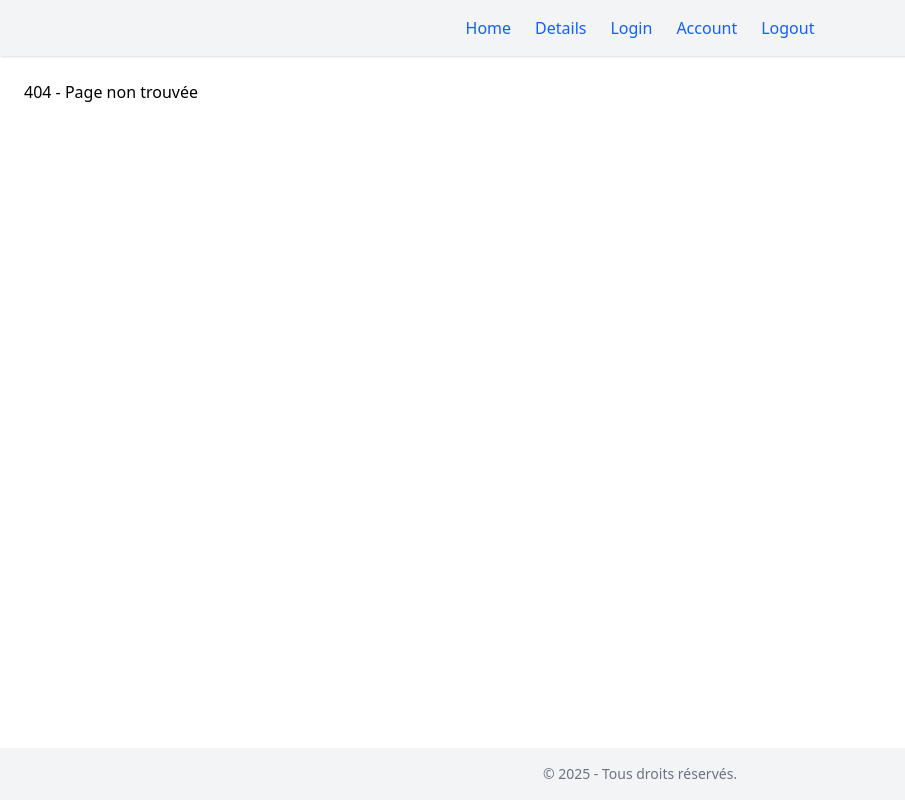
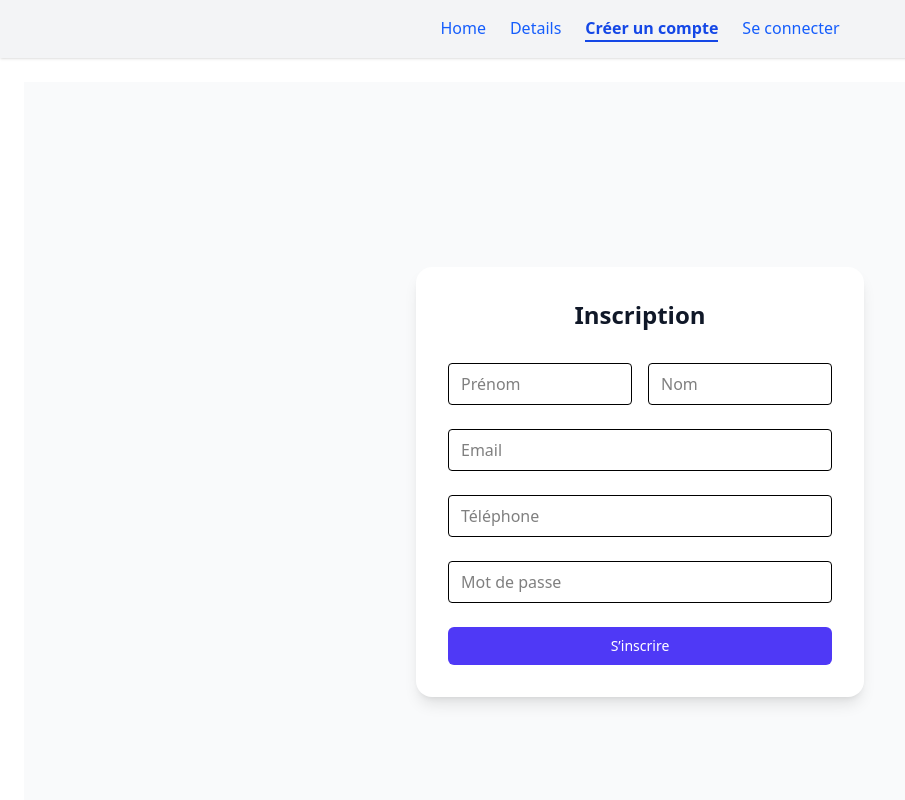
Before and after one commit to CharonTom/event_project_front, a React (Vite) app: page /register in a window 1280 px wide. Before the commit this address had no page. Shown: the top 800 px of the page, without its empty margins (0-905 px from the left). Built offline with nearby package versions, Linux system fonts and the light colour scheme.

Commit message:
feat(auth):register page logic has been implemented

```diff
--- a/src/layouts/MainLayout.tsx
+++ b/src/layouts/MainLayout.tsx
@@ -1,6 +1,9 @@
 import { NavLink, Outlet } from "react-router-dom";
+import { useAuth } from "../contexts/AuthContext";
 
 export default function MainLayout() {
+  const { token } = useAuth();
+
   const linkClasses = ({ isActive }: { isActive: boolean }) =>
     isActive
       ? "text-blue-700 font-semibold border-b-2 border-blue-700 transition-colors"
@@ -17,15 +20,28 @@ export default function MainLayout() {
           <NavLink to="/details" className={linkClasses}>
             Details
           </NavLink>
-          <NavLink to="/login" className={linkClasses}>
-            Login
+          <NavLink to="/register" className={linkClasses}>
+            Créer un compte
           </NavLink>
-          <NavLink to="/account" className={linkClasses}>
-            Account
-          </NavLink>
-          <NavLink to="/logout" className={linkClasses}>
-            Logout
-          </NavLink>
+
+          {/* Affiche Login si pas connecté */}
+          {!token && (
+            <NavLink to="/login" className={linkClasses}>
+              Se connecter
+            </NavLink>
+          )}
+
+          {/* Affiche Account et Logout si connecté */}
+          {token && (
+            <>
+              <NavLink to="/account" className={linkClasses}>
+                Mon profil
+              </NavLink>
+              <NavLink to="/logout" className={linkClasses}>
+                Se déconnecter
+              </NavLink>
+            </>
+          )}
         </nav>
       </header>
 
--- /dev/null
+++ b/src/pages/Register.tsx
@@ -0,0 +1,116 @@
+import React, { useState, FormEvent } from "react";
+import { useNavigate } from "react-router-dom";
+import { useAuth } from "../contexts/AuthContext";
+import axios from "axios";
+
+const Register: React.FC = () => {
+  const [firstName, setFirstName] = useState("");
+  const [lastName, setLastName] = useState("");
+  const [email, setEmail] = useState("");
+  const [phone, setPhone] = useState("");
+  const [password, setPassword] = useState("");
+  const [error, setError] = useState<string | null>(null);
+  const [loading, setLoading] = useState(false);
+
+  const { setToken } = useAuth();
+  const navigate = useNavigate();
+
+  const handleSubmit = async (e: FormEvent) => {
+    e.preventDefault();
+    setLoading(true);
+    setError(null);
+
+    try {
+      const { data } = await axios.post<{ access_token: string }>(
+        "http://localhost:3000/auth/register",
+        {
+          first_name: firstName,
+          last_name: lastName,
+          email,
+          phone,
+          password,
+        }
+      );
+      // l'API retourne directement access_token
+      setToken(data.access_token);
+      navigate("/account", { replace: true });
+      // eslint-disable-next-line @typescript-eslint/no-explicit-any
+    } catch (err: any) {
+      setError(
+        err.response?.data?.message || "Erreur lors de l’enregistrement"
+      );
+    } finally {
+      setLoading(false);
+    }
+  };
+
+  return (
+    <div className="min-h-screen flex items-center justify-center bg-gray-50 py-12 px-4">
+      <div className="max-w-md w-full space-y-8 bg-white p-8 rounded-2xl shadow-lg">
+        <h1 className="text-2xl font-bold text-center text-gray-900">
+          Inscription
+        </h1>
+        {error && <p className="text-red-600 text-sm text-center">{error}</p>}
+
+        <form className="mt-8 space-y-6" onSubmit={handleSubmit}>
+          <div className="grid grid-cols-2 gap-4">
+            <input
+              type="text"
+              placeholder="Prénom"
+              required
+              value={firstName}
+              onChange={(e) => setFirstName(e.target.value)}
+              className="border rounded px-3 py-2"
+            />
+            <input
+              type="text"
+              placeholder="Nom"
+              required
+              value={lastName}
+              onChange={(e) => setLastName(e.target.value)}
+              className="border rounded px-3 py-2"
+            />
+          </div>
+
+          <input
+            type="email"
+            placeholder="Email"
+            required
+            value={email}
+            onChange={(e) => setEmail(e.target.value)}
+            className="w-full border rounded px-3 py-2"
+          />
+
+          <input
+            type="tel"
+            placeholder="Téléphone"
+            required
+            value={phone}
+            onChange={(e) => setPhone(e.target.value)}
+            className="w-full border rounded px-3 py-2"
+          />
+
+          <input
+            type="password"
+            placeholder="Mot de passe"
+            required
+            value={password}
+            onChange={(e) => setPassword(e.target.value)}
+            className="w-full border rounded px-3 py-2"
+          />
+
+          <button
+            type="submit"
+            disabled={loading}
+            className="w-full flex justify-center py-2 px-4 border border-transparent text-sm font-medium rounded-md
+                       text-white bg-indigo-600 hover:bg-indigo-700 focus:outline-none focus:ring-2 focus:ring-indigo-500"
+          >
+            {loading ? "Inscription…" : "S’inscrire"}
+          </button>
+        </form>
+      </div>
+    </div>
+  );
+};
+
+export default Register;
--- a/src/routes/index.tsx
+++ b/src/routes/index.tsx
@@ -9,6 +9,7 @@ import Account from "../pages/Account";
 import Login from "../pages/Login";
 import Logout from "../pages/Logout";
 import { PrivateRoute } from "./PrivateRoute";
+import Register from "../pages/Register";
 
 const AppRoutes: React.FC = () => (
   <Routes>
@@ -17,6 +18,7 @@ const AppRoutes: React.FC = () => (
       <Route index element={<Home />} />
       <Route path="details" element={<Details />} />
       <Route path="login" element={<Login />} />
+      <Route path="register" element={<Register />} />
 
       {/* protégées */}
       <Route element={<PrivateRoute />}>
```
